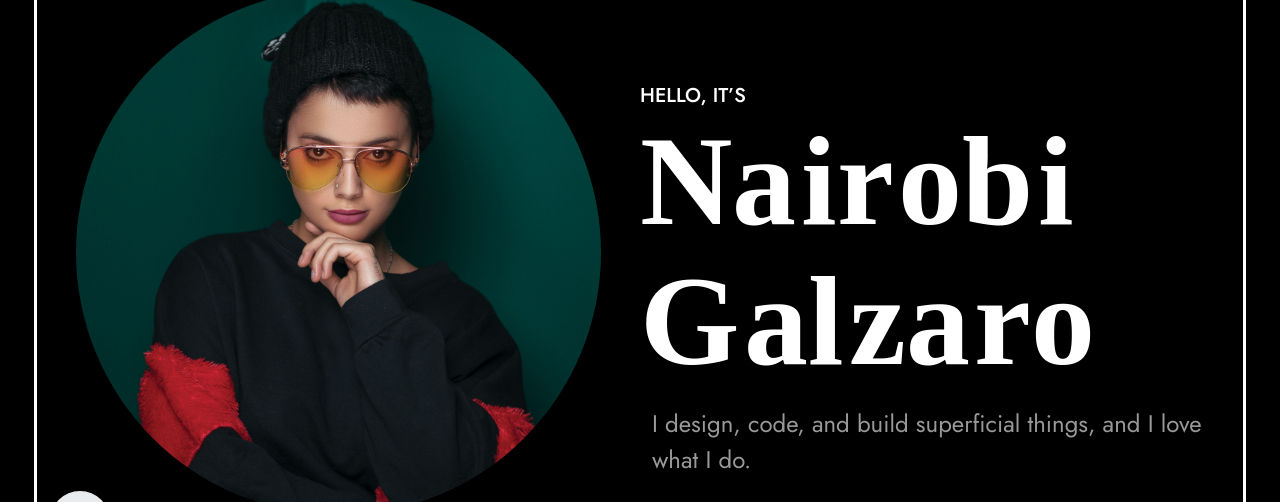
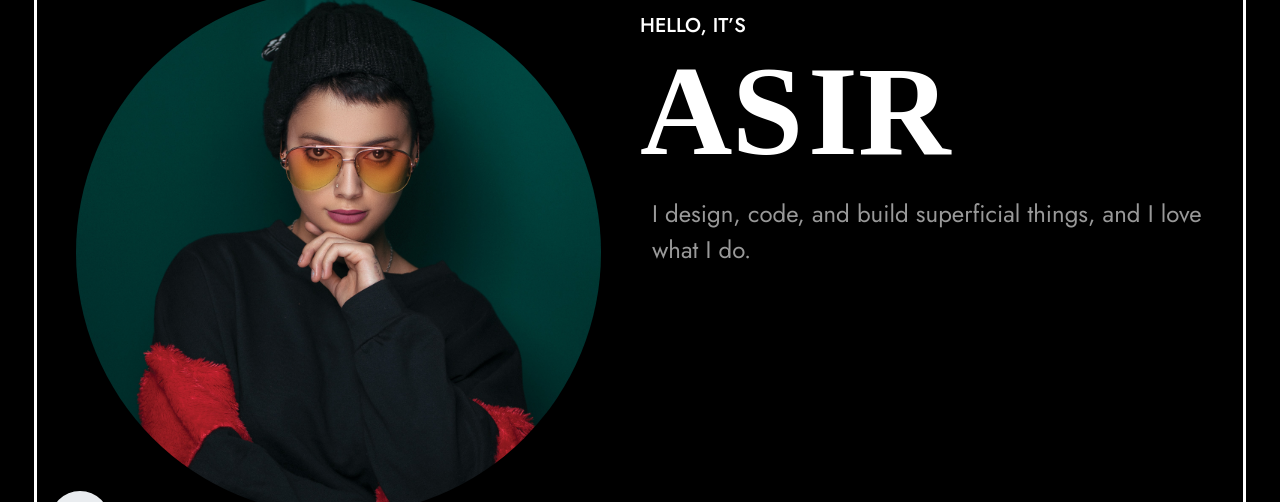
Before and after one commit to asirmuhammed/Portfolio, a plain HTML site: page index.html in a window 1280 px wide. Shown: the part 229-731 px from the top of the page. Drawn offline with Linux system fonts and the light colour scheme; files that its build step writes are made by us from their sources; animation ran at ten frames a second; files whose address does not match are found by name; a web font is replaced by a local one.

Commit message:
2ND COMMIT

```diff
--- a/index.html
+++ b/index.html
@@ -4,7 +4,7 @@
 <head>
     <meta charset="UTF-8">
     <meta name="viewport" content="width=device-width, initial-scale=1.0">
-    <title>Home</title>
+    <title>Portfolio</title>
     <link rel="icon" type="image/x-icon" href="img/favicon.png">
     <!-- Font awsome -->
     <link rel="stylesheet" href="css/font-awesome.min.css">
@@ -36,13 +36,11 @@
                 <div class="animation-preloader">
                     <div class="spinner"></div>
                     <div class="txt-loading">
-                        <div data-preloader-text="N" class="characters">N</div>
                         <div data-preloader-text="A" class="characters">A</div>
+                        <div data-preloader-text="S" class="characters">S</div>
                         <div data-preloader-text="I" class="characters">I</div>
                         <div data-preloader-text="R" class="characters">R</div>
-                        <div data-preloader-text="O" class="characters">O</div>
-                        <div data-preloader-text="B" class="characters">B</div>
-                        <div data-preloader-text="I" class="characters">I</div>
+
                     </div>
                 </div>
                 <div class="loader-section section-left"></div>
@@ -232,13 +230,9 @@
                             <h5 class="d-none">hidden</h5>
                             <h6 class="hello_text">Hello, It’s</h6>
                             <div class="nairobi_text animate one">
-                                <span class="singal-text">N</span><span class="singal-text">a</span>
-                                <span class="singal-text">i</span><span class="singal-text">r</span>
-                                <span class="singal-text">o</span><span class="singal-text">b</span>
-                                <span class="singal-text">i&nbsp;</span><br><span class="singal-text">G</span>
-                                <span class="singal-text">a</span><span class="singal-text">l</span>
-                                <span class="singal-text">z</span><span class="singal-text">a</span>
-                                <span class="singal-text">r</span><span class="singal-text">o</span>
+                                <span class="singal-text">A</span><span class="singal-text">S</span>
+                                <span class="singal-text">I</span><span class="singal-text">R</span>
+
                             </div>
                             <p class="design_text">I design, code, and build superficial things, and I love what I do.
                             </p>
```
